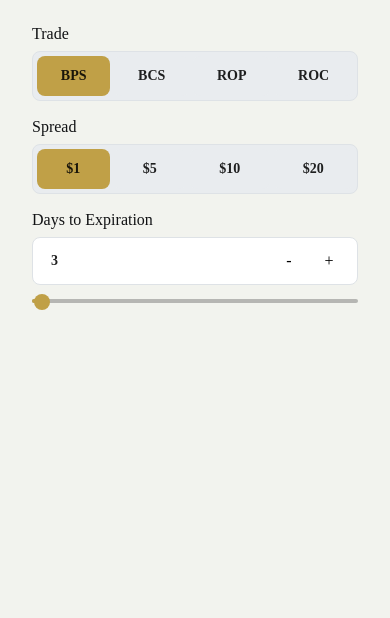
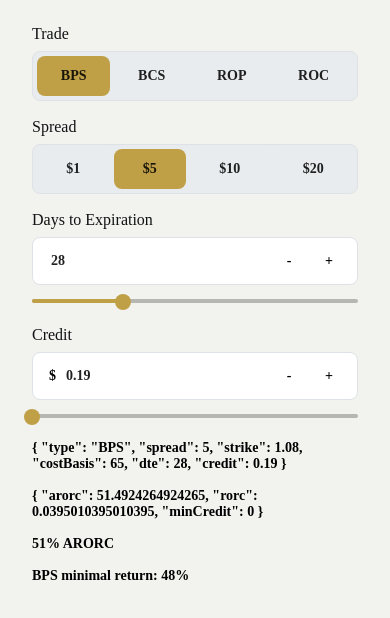
Before and after one commit to sharpmachine/arorc_calculator, a React Native app: screen / in a window 390 px wide. Shown: the top 618 px of the page. Built offline with nearby package versions, Linux system fonts and the light colour scheme.

Commit message:
Get data passing around nicely

```diff
--- a/App.js
+++ b/App.js
@@ -5,12 +5,116 @@ import  SegmentedControl from './SegmentedControl';
 import TextField from './TextField';
 
 export default function App() {
+
+  const [trade, setTrade] = useState({
+    type: 'BPS',
+    spread: 5,
+    strike: 1.08,
+    costBasis: 65,
+    dte: 28,
+    credit: 0.19
+  });
+
+  const [arorc, setArorc] = useState({arorc: 20, rorc: 20, minCredit: 0});
+
+  const onValueChange = (name, value, index) => {
+    setTrade({
+      ...trade,
+      [name]: value
+    }, calculateArorc());
+  }
+
+  const tradeTypes = [
+    "BPS",
+    "BCS",
+    "ROP",
+    "ROC"
+  ]
+
+  const spreads = [1, 5, 10, 20]
+
+  // const {
+  //   type,
+  //   spread,
+  //   strike,
+  //   costBasis,
+  //   dte,
+  //   credit
+  // } = trade
+
+  const calculateArorc = () => {
+    let riskCapital = trade.spread - trade.credit; // RC formula varies based on trade type
+    let returnOnRiskCapital = trade.credit / riskCapital;
+    let multiplier = 365 / trade.dte;
+    let annualizedReturnOnRiskCapital = (returnOnRiskCapital * multiplier) * 100;
+    //TODO: calculate min credit
+    setArorc({arorc: annualizedReturnOnRiskCapital, rorc: returnOnRiskCapital, minCredit: 0})
+  }
+
+  const ShowBaseField = () => {
+    if (trade.type == 'BPS' || trade.type == 'BCS') {
+      return <SegmentedControl
+      name="spread"
+      callback={onValueChange}
+      defaultIndex={spreads.indexOf(trade.spread)}
+      // controlRef={useRef()}
+      label="Spread"
+      segments={[
+        {
+          label: '$1',
+          value: 1,
+          // ref: useRef(),
+        },
+        {
+          label: '$5',
+          value: 5,
+          // ref: useRef(),
+        },
+        {
+          label: '$10',
+          value: 10,
+          // ref: useRef(),
+        },
+        {
+          label: '$20',
+          value: 20,
+          // ref: useRef(),
+        }
+      ]}
+    />
+
+    } else if (trade.type == 'ROP') {
+      return <TextField
+      name="strike"
+      defaultValue={trade.strike}
+      showCurrencySign={true}
+      callback={onValueChange}
+      // controlRef={useRef()}
+      label="Strike Price"
+    />
+    } else {
+      return <TextField
+      name="costBasis"
+      defaultValue={trade.costBasis}
+      showCurrencySign={true}
+      callback={onValueChange}
+      // controlRef={useRef()}
+      label="Cost Basis"
+    />
+    }
+  }
+
+  useEffect(() => {
+    calculateArorc();
+}, []);
+
   return (
     <View style={styles.container}>
+
       <SegmentedControl
-        name="trade"
-        callback={(val) => console.log(val)}
-        defaultIndex={0}
+        name="type"
+        callback={onValueChange}
+        defaultIndex={tradeTypes.indexOf(trade.type)}
         controlRef={useRef()}
         label="Trade"
         segments={[
@@ -36,44 +140,29 @@ export default function App() {
           }
         ]}
       />
-      <SegmentedControl
-        name="Spread"
-        callback={(val) => console.log(val)}
-        defaultIndex={0}
+
+      {ShowBaseField()}
+
+      <TextField
+        name="dte"
+        defaultValue={trade.dte}
+        callback={onValueChange}
         controlRef={useRef()}
-        label="Spread"
-        segments={[
-          {
-            label: '$1',
-            value: '$1',
-            ref: useRef(),
-          },
-          {
-            label: '$5',
-            value: '$5',
-            ref: useRef(),
-          },
-          {
-            label: '$10',
-            value: '$10',
-            ref: useRef(),
-          },
-          {
-            label: '$20',
-            value: '$20',
-            ref: useRef(),
-          }
-        ]}
+        label="Days to Expiration"
       />
 
       <TextField
-        name="dte"
-        defaultValue={3}
-        leadingSymbol="$"
-        callback={(val) => console.log(val)}
+        name="credit"
+        defaultValue={trade.credit}
+        callback={onValueChange}
+        showCurrencySign={true}
         controlRef={useRef()}
-        label="Days to Expiration"
+        label="Credit"
       />
+      <div>{JSON.stringify(trade, null, 2)}</div>
+      <div>{JSON.stringify(arorc, null, 2)}</div>
+      <div>{Math.floor(arorc.arorc)}% <span>ARORC</span></div>
+      <div>{trade.type} minimal return: {trade.type == "BCS" || trade.type == "BPS" ? "48%" : "20%"}</div>
 
       <StatusBar style="auto" />
     </View>
@@ -87,7 +176,12 @@ const styles = StyleSheet.create({
     paddingLeft: 32,
     paddingRight: 32,
     paddingTop: 24,
-    gap: 16
+    gap: 16,
+    fontFamily: 'Work Sans',
+    fontStyle: 'normal',
+    fontWeight: 600,
+    fontSize: 14,
+    lineHeight: 16,
 
   },
 });
```
